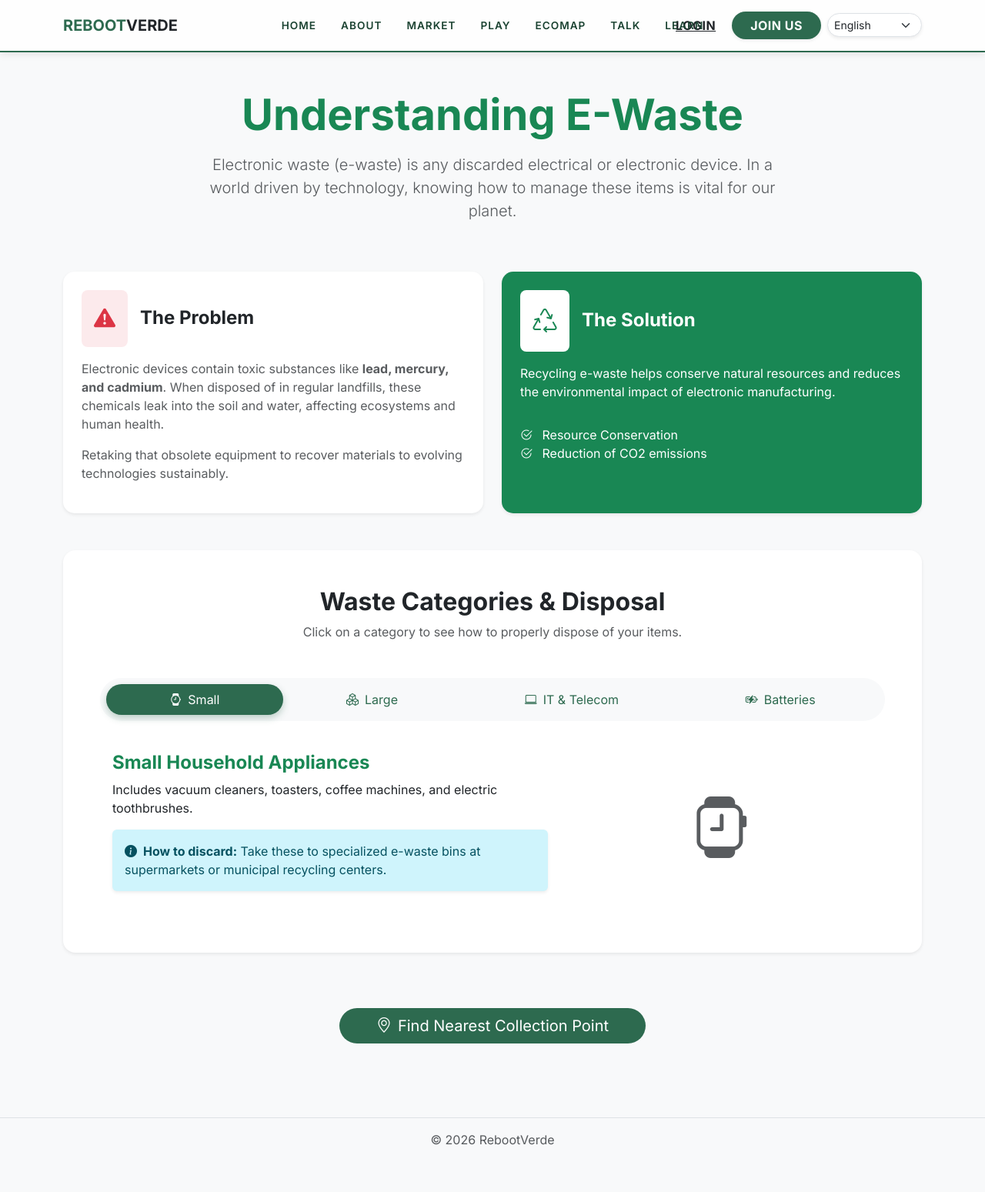
After one commit to leo-snczki/RebootVerde, a Django app: page /learn/ in a window 1280 px wide. The commit adds this page. Shown: the whole page at 77% size. Run offline with Django 4.2, Linux system fonts and the light colour scheme; parts of the project's set-up code (start-up, migrations or seed data) failed here and were passed over; some libraries are stand-ins or nearby versions.

Commit message:
Add learn page and update nav bar to include a link to it

```diff
--- /dev/null
+++ b/core/templates/learn.html
@@ -0,0 +1,224 @@
+{% extends 'base.html' %}
+{% load i18n %}
+{% load static %}
+
+{% block title %}{% trans "Learn - E-Waste Knowledge Hub" %}{% endblock %}
+
+{% block content %}
+<div class="row mb-5">
+    <div class="col-lg-8 mx-auto text-center">
+        <h1 class="display-4 fw-bold text-success mb-3">{% trans "Understanding E-Waste" %}</h1>
+        <p class="lead text-muted">
+            {% trans "Electronic waste (e-waste) is any discarded electrical or electronic device. In a world driven by technology, knowing how to manage these items is vital for our planet." %}
+        </p>
+    </div>
+</div>
+
+<div class="row g-4 mb-5">
+    <div class="col-md-6">
+        <div class="card h-100 border-0 shadow-sm p-4 bg-white">
+            <div class="d-flex align-items-center mb-3">
+                <div class="bg-danger bg-opacity-10 p-3 rounded-3 me-3">
+                    <i class="bi bi-exclamation-triangle-fill text-danger fs-3"></i>
+                </div>
+                <h3 class="h4 mb-0 fw-bold">{% trans "The Problem" %}</h3>
+            </div>
+            <p class="text-muted">
+                {% blocktrans %}
+                Electronic devices contain toxic substances like <strong>lead, mercury, and cadmium</strong>. When disposed of in regular landfills, these chemicals leak into the soil and water, affecting ecosystems and human health.
+                {% endblocktrans %}
+            </p>
+            <p class="text-muted">
+                {% blocktrans %}
+                Retaking that obsolete equipment to recover materials to evolving technologies sustainably.
+                {% endblocktrans %}
+            </p>
+
+        </div>
+    </div>
+    <div class="col-md-6">
+        <div class="card h-100 border-0 shadow-sm p-4 bg-success text-white">
+            <div class="d-flex align-items-center mb-3">
+                <div class="bg-white bg-opacity-20 p-3 rounded-3 me-3">
+                    <i class="bi bi-recycle text-success fs-2"></i>
+                </div>
+                <h3 class="h4 mb-0 fw-bold">{% trans "The Solution" %}</h3>
+            </div>
+            <p class="opacity-90">
+                {% trans "Recycling e-waste helps conserve natural resources and reduces the environmental impact of electronic manufacturing." %}
+            </p>
+            <ul class="list-unstyled mt-3">
+                <li><i class="bi bi-check2-circle me-2"></i> {% trans "Resource Conservation" %}</li>
+                <li><i class="bi bi-check2-circle me-2"></i> {% trans "Reduction of CO2 emissions" %}</li>
+            </ul>
+        </div>
+    </div>
+</div>
+
+<div class="bg-white rounded-4 shadow-sm p-4 p-md-5 mb-5">
+    <div class="text-center mb-5">
+        <h2 class="fw-bold">{% trans "Waste Categories & Disposal" %}</h2>
+        <p class="text-muted">{% trans "Click on a category to see how to properly dispose of your items." %}</p>
+    </div>
+
+    <ul class="nav nav-pills nav-fill mb-4 p-2 bg-light rounded-pill" id="ewasteTab" role="tablist">
+        <li class="nav-item" role="presentation">
+            <button class="nav-link active rounded-pill" id="small-tab" data-bs-toggle="tab" data-bs-target="#small-appliances" type="button" role="tab">
+                <i class="bi bi-watch me-2"></i>{% trans "Small" %}
+            </button>
+        </li>
+        <li class="nav-item" role="presentation">
+            <button class="nav-link rounded-pill" id="large-tab" data-bs-toggle="tab" data-bs-target="#large-appliances" type="button" role="tab">
+                <i class="bi bi-boxes me-2"></i>{% trans "Large" %}
+            </button>
+        </li>
+        <li class="nav-item" role="presentation">
+            <button class="nav-link rounded-pill" id="it-tab" data-bs-toggle="tab" data-bs-target="#it-equipment" type="button" role="tab">
+                <i class="bi bi-laptop me-2"></i>{% trans "IT & Telecom" %}
+            </button>
+        </li>
+        <li class="nav-item" role="presentation">
+            <button class="nav-link rounded-pill" id="battery-tab" data-bs-toggle="tab" data-bs-target="#batteries" type="button" role="tab">
+                <i class="bi bi-battery-charging me-2"></i>{% trans "Batteries" %}
+            </button>
+        </li>
+    </ul>
+
+    <div class="tab-content p-3" id="ewasteTabContent">
+        <div class="tab-pane fade show active" id="small-appliances" role="tabpanel">
+            <div class="row align-items-center">
+                <div class="col-md-7">
+                    <h4 class="fw-bold text-success">{% trans "Small Household Appliances" %}</h4>
+                    <p>{% trans "Includes vacuum cleaners, toasters, coffee machines, and electric toothbrushes." %}</p>
+                    <div class="alert alert-info border-0 shadow-sm">
+                        <strong><i class="bi bi-info-circle-fill me-2"></i>{% trans "How to discard:" %}</strong>
+                        {% trans "Take these to specialized e-waste bins at supermarkets or municipal recycling centers." %}
+                    </div>
+                </div>
+                <div class="col-md-5 text-center">
+                    <i class="bi bi-smartwatch text-muted display-1"></i>
+                </div>
+            </div>
+        </div>
+
+        <div class="tab-pane fade" id="large-appliances" role="tabpanel">
+            <div class="row align-items-center">
+                <div class="col-md-7">
+                    <h4 class="fw-bold text-success">{% trans "Large Household Appliances" %}</h4>
+                    <p>{% trans "Includes washing machines, fridges, air conditioners, and microwaves." %}</p>
+                    <div class="alert alert-info border-0 shadow-sm">
+                        <strong><i class="bi bi-info-circle-fill me-2"></i>{% trans "How to discard:" %}</strong>
+                        {% trans "Request a pick-up from your local municipality or use the 'one-for-one' rule when buying a new one." %}
+                    </div>
+                </div>
+                <div class="col-md-5 text-center">
+                    <i class="bi bi-ev-front text-muted display-1"></i>
+                </div>
+            </div>
+        </div>
+
+        <div class="tab-pane fade" id="it-equipment" role="tabpanel">
+            <div class="row align-items-center">
+                <div class="col-md-7">
+                    <h4 class="fw-bold text-success">{% trans "IT and Telecommunications" %}</h4>
+                    <p class="text-muted">{% trans "Includes computers, laptops, tablets, smartphones, printers, and network routers." %}</p>
+
+                    <div class="alert alert-warning border-0 shadow-sm d-flex align-items-start mt-3">
+                        <i class="bi bi-shield-lock-fill fs-4 me-3"></i>
+                        <div>
+                            <strong>{% trans "Data Privacy First!" %}</strong><br>
+                            <small>{% trans "Before recycling, ensure you perform a factory reset. For computers, use a secure erase tool to delete all data." %}</small>
+                            <br>
+                            <a href="https://ico.org.uk/for-the-public/online/deleting-your-data-from-computers-laptops-and-other-devices/" target="_blank" class="btn btn-sm btn-outline-secondary mt-2">
+                                {% trans "Learn How" %}
+                            </a>
+                        </div>
+                    </div>
+
+                    <div class="alert alert-info border-0 shadow-sm mb-3">
+                        <div class="d-flex align-items-center mb-2">
+                            <i class="bi bi-info-circle-fill me-2 fs-5"></i>
+                            <strong class="mb-0">{% trans "How to discard:" %}</strong>
+                        </div>
+                        <ul class="mb-0 small">
+                            <li>{% trans "Small items like phones andtablets can go into specialized e-waste bins at retail stores." %}</li>
+                            <li>{% trans "For medium items like desktops or printers, use our EcoMap to find industrial recycling centers." %}</li>
+                        </ul>
+                    </div>
+                </div>
+
+                <div class="col-md-5 text-center mt-4 mt-md-0">
+                    <div class="position-relative d-inline-block p-5">
+                        <div class="position-absolute top-50 start-50 translate-middle bg-success bg-opacity-10 rounded-circle" style="width: 200px; height: 200px; z-index: 1;"></div>
+
+                        <div class="position-relative" style="z-index: 3;">
+                            <i class="bi bi-laptop text-dark display-1"></i>
+                        </div>
+
+                        <div class="position-absolute bg-white shadow-sm rounded-3 p-2 d-flex align-items-center justify-content-center"
+                            style="z-index: 4; bottom: 20%; right: 10%; width: 50px; height: 70px; border: 2px solid #2d6a4f;">
+                            <i class="bi bi-phone-vibrate text-success fs-2"></i>
+                        </div>
+
+                        <div class="position-absolute top-0 end-0 mt-3 me-3 text-success opacity-50 animate-pulse">
+                            <i class="bi bi-cpu fs-1"></i>
+                        </div>
+                    </div>
+                </div>
+            </div>
+        </div>
+
+        <div class="tab-pane fade" id="batteries" role="tabpanel">
+            <div class="row align-items-center">
+                <div class="col-md-7">
+                    <h4 class="fw-bold text-success">{% trans "Batteries and Accumulators" %}</h4>
+                    <p>{% trans "Includes alkaline batteries, Li-ion phone batteries, Powerbanks and car batteries." %}</p>
+                    <div class="alert alert-danger border-0 shadow-sm">
+                        <strong><i class="bi bi-exclamation-octagon-fill me-2"></i>{% trans "Critical:" %}</strong>
+                        {% trans "Never throw batteries in the general trash. They are highly flammable and corrosive." %}
+                    </div>
+                    <div class="alert alert-info border-0 shadow-sm mb-3">
+                <div class="d-flex align-items-center mb-2">
+                    <i class="bi bi-info-circle-fill me-2 fs-5"></i>
+                    <strong class="mb-0">{% trans "How to discard:" %}</strong>
+                </div>
+                <ul class="mb-0 small">
+                    <li>{% trans "Use 'Pilhão' containers found in most supermarkets and pharmacies." %}</li>
+                    <li>{% trans "For swollen or damaged batteries, place them in a bag with sand or vermiculite before disposal." %}</li>
+                    <li>{% trans "Car batteries must be returned to automotive service centers or specialized scrapyards." %}</li>
+                </ul>
+            </div>
+                </div>
+                <div class="col-md-5 text-center">
+                    <i class="bi bi-battery-full text-danger display-1"></i>
+                </div>
+            </div>
+        </div>
+    </div>
+</div>
+
+<div class="text-center py-4">
+    <a href="{% url 'maps' %}" class="btn btn-primary btn-lg rounded-pill px-5">
+        <i class="bi bi-geo-alt me-2"></i>{% trans "Find Nearest Collection Point" %}
+    </a>
+</div>
+
+<style>
+    /* Pequenos ajustes de animação para as tabs */
+    .nav-pills .nav-link.active {
+        background-color: #2d6a4f !important;
+        box-shadow: 0 4px 10px rgba(45, 106, 79, 0.3);
+    }
+    .nav-pills .nav-link {
+        color: #2d6a4f;
+        transition: all 0.3s ease;
+    }
+    .tab-pane {
+        animation: fadeIn 0.5s ease;
+    }
+    @keyframes fadeIn {
+        from { opacity: 0; transform: translateY(10px); }
+        to { opacity: 1; transform: translateY(0); }
+    }
+</style>
+{% endblock %}
--- a/core/urls.py
+++ b/core/urls.py
@@ -6,6 +6,6 @@ urlpatterns = [
     path("", views.index, name='index'),
     path("about/", views.about, name='about'),
     path("play/", views.game_view, name='game'),
-    path("contact/", views.contact_view, name='contact')
-
+    path("contact/", views.contact_view, name='contact'),
+    path('learn/', views.learn, name='learn')
 ]
--- a/core/views.py
+++ b/core/views.py
@@ -38,3 +38,6 @@ def contact_view(request):
 
         return render(request, 'contact_success.html')
     return render(request, 'contact.html')
+
+def learn(request):
+    return render(request, 'learn.html')
--- a/templates/partial/navbar.html
+++ b/templates/partial/navbar.html
@@ -71,6 +71,7 @@
         <li class="nav-item"><a class="nav-link px-3" href="{% url 'game' %}">{% trans "Play" %}</a></li>
         <li class="nav-item"><a class="nav-link px-3" href="{% url 'maps' %}">{% trans "EcoMap" %}</a></li>
         <li class="nav-item"><a class="nav-link px-3" href="{% url 'contact' %}">{% trans "Talk" %}</a></li>
+        <li class="nav-item"><a class="nav-link px-3" href="{% url 'learn' %}">{% trans "Learn" %}</a></li>
       </ul>
 
       <div class="d-flex align-items-center gap-2 ms-auto">
```
